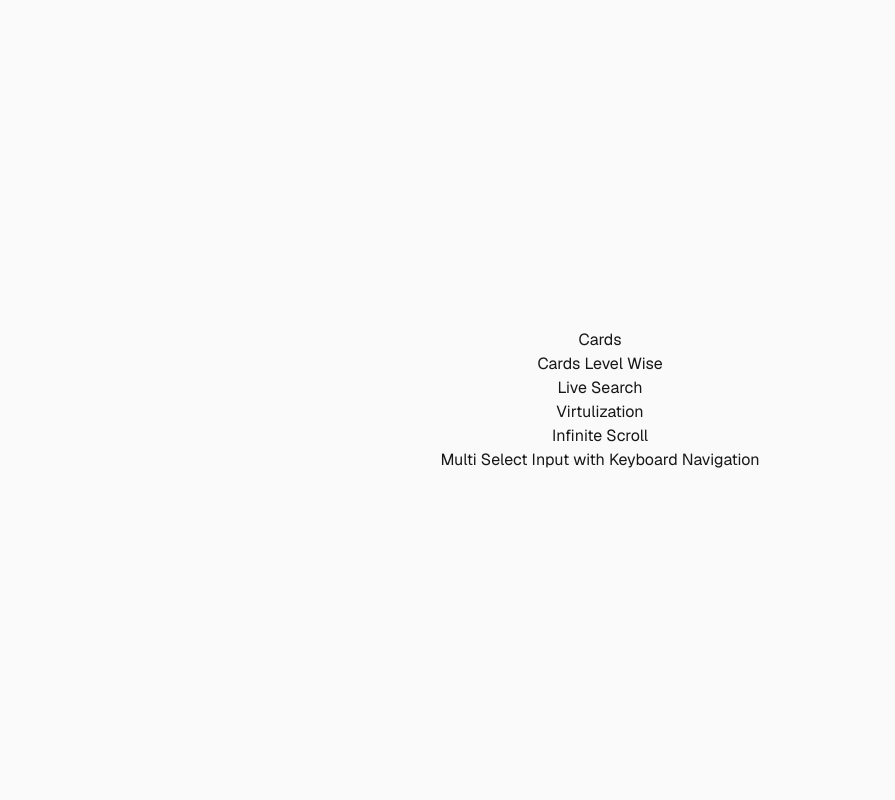
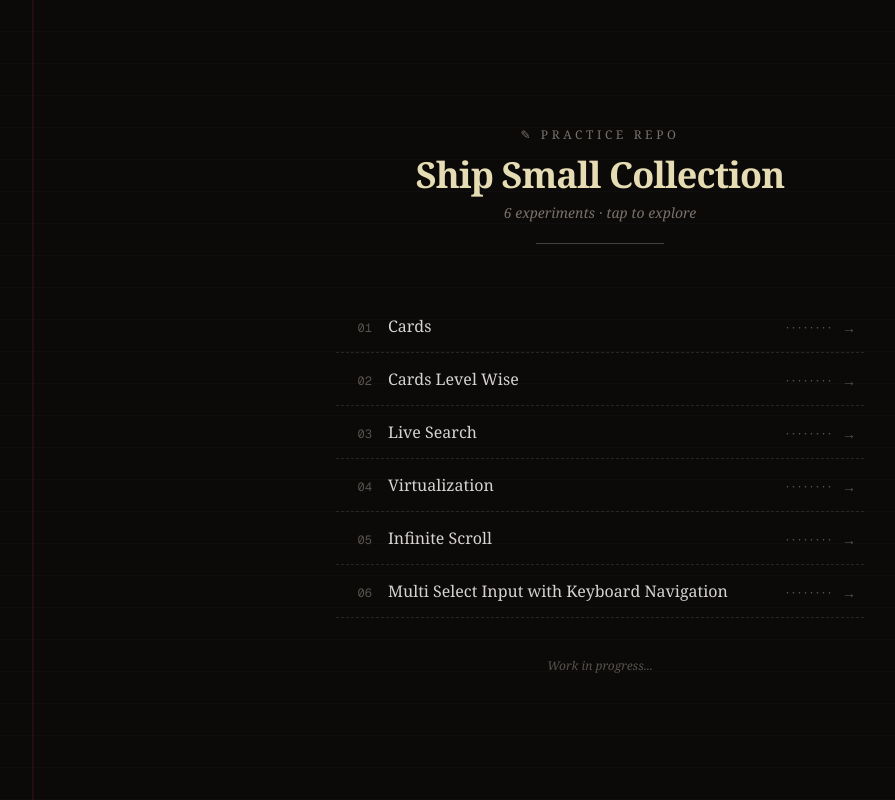
Before and after one commit to adityabhattad2021/ship-small-collection, a Next.js app: page / in a window 1280 px wide. Shown: the whole page, without its empty margins (40-935 px from the left). Built offline with nearby package versions, Linux system fonts and the light colour scheme.

Commit message:
chore: add readme

```diff
--- a/app/page.tsx
+++ b/app/page.tsx
@@ -1,38 +1,89 @@
 import Link from "next/link";
+
+// ─── Add your projects here ─────────────────────────────────────────
+const PROJECTS = [
+  { name: "Cards", route: "/cards" },
+  { name: "Cards Level Wise", route: "/cards-level-wise" },
+  { name: "Live Search", route: "/live-search" },
+  { name: "Virtualization", route: "/virtulization" },
+  { name: "Infinite Scroll", route: "/infinite-scroll-2" },
+  {
+    name: "Multi Select Input with Keyboard Navigation",
+    route: "/multi-select-input-with-keyboard-navigation",
+  },
+] as const;
+// ─────────────────────────────────────────────────────────────────────
 
 export default function Home() {
   return (
-    <div className="flex flex-col flex-1 items-center justify-center bg-zinc-50 font-sans dark:bg-black">
-      <Link
-        href={"/cards"}
-      >
-        Cards
-      </Link>
-      <Link
-        href={"/cards-level-wise"}
-      >
-        Cards Level Wise
-      </Link>
-      <Link
-        href={"/live-search"}
-      >
-        Live Search
-      </Link>
-      <Link
-        href={"/virtulization"}
-      >
-        Virtulization
-      </Link>
-      <Link
-        href={"/infinite-scroll-2"}
-      >
-        Infinite Scroll
-      </Link>
-      <Link
-        href={"/multi-select-input-with-keyboard-navigation"}
-      >
-        Multi Select Input with Keyboard Navigation
-      </Link>
+    <div className="relative flex min-h-screen items-center justify-center overflow-hidden bg-stone-950 font-serif">
+      {/* Subtle ruled-paper lines */}
+      <div
+        className="pointer-events-none absolute inset-0 opacity-[0.04]"
+        style={{
+          backgroundImage:
+            "repeating-linear-gradient(to bottom, transparent, transparent 31px, #64748b 31px, #64748b 32px)",
+        }}
+      />
+
+      {/* Red margin line */}
+      <div className="pointer-events-none absolute top-0 bottom-0 left-[72px] hidden w-[2px] bg-rose-500/10 md:block" />
+
+      <div className="relative z-10 mx-auto w-full max-w-xl px-6 py-16 md:py-24">
+        {/* Header */}
+        <header className="mb-14 text-center">
+          <p className="mb-3 text-xs uppercase tracking-[0.3em] text-stone-500">
+            &#9998; practice repo
+          </p>
+          <h1
+            className="mb-2 text-4xl font-bold tracking-tight text-amber-100/90"
+            style={{ fontFamily: "'Playfair Display', Georgia, serif" }}
+          >
+            Ship Small Collection
+          </h1>
+          <p className="text-sm italic text-stone-500">
+            {PROJECTS.length} experiments &middot; tap to explore
+          </p>
+          <div className="mx-auto mt-5 h-px w-32 bg-stone-700" />
+        </header>
+
+        {/* Notebook entries */}
+        <ol className="space-y-0">
+          {PROJECTS.map((project, i) => (
+            <li key={project.route}>
+              <Link
+                href={project.route}
+                className="group flex items-baseline gap-4 border-b border-dashed border-stone-700/50 px-2 py-3.5 transition-colors hover:bg-stone-800/40"
+              >
+                {/* Index number */}
+                <span className="w-7 shrink-0 text-right font-mono text-xs tabular-nums text-stone-600">
+                  {String(i + 1).padStart(2, "0")}
+                </span>
+
+                {/* Project name */}
+                <span className="flex-1 text-base text-stone-300 transition-colors group-hover:text-amber-100">
+                  {project.name}
+                </span>
+
+                {/* Dots leader + arrow */}
+                <span className="hidden flex-shrink-0 items-center gap-2 text-stone-600 group-hover:text-stone-400 sm:flex">
+                  <span className="text-xs tracking-[0.25em]">
+                    &middot;&middot;&middot;&middot;&middot;&middot;&middot;&middot;
+                  </span>
+                  <span className="translate-x-0 text-sm transition-transform group-hover:translate-x-1">
+                    &rarr;
+                  </span>
+                </span>
+              </Link>
+            </li>
+          ))}
+        </ol>
+
+        {/* Footer */}
+        <footer className="mt-10 text-center text-xs text-stone-600">
+          <span className="italic">Work in progress...</span>
+        </footer>
+      </div>
     </div>
   );
 }
```
Also changed, not shown: 1 other file (tests, documents, lock files or other folders).
